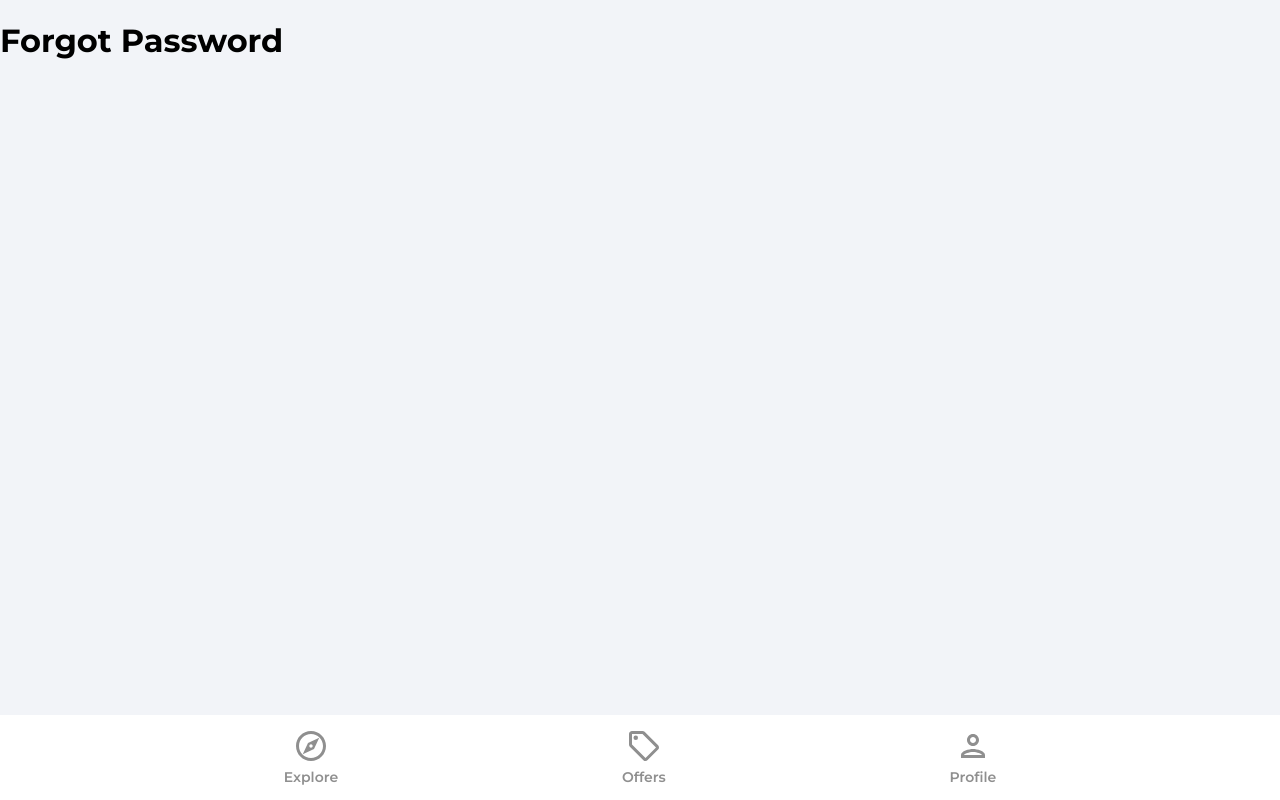
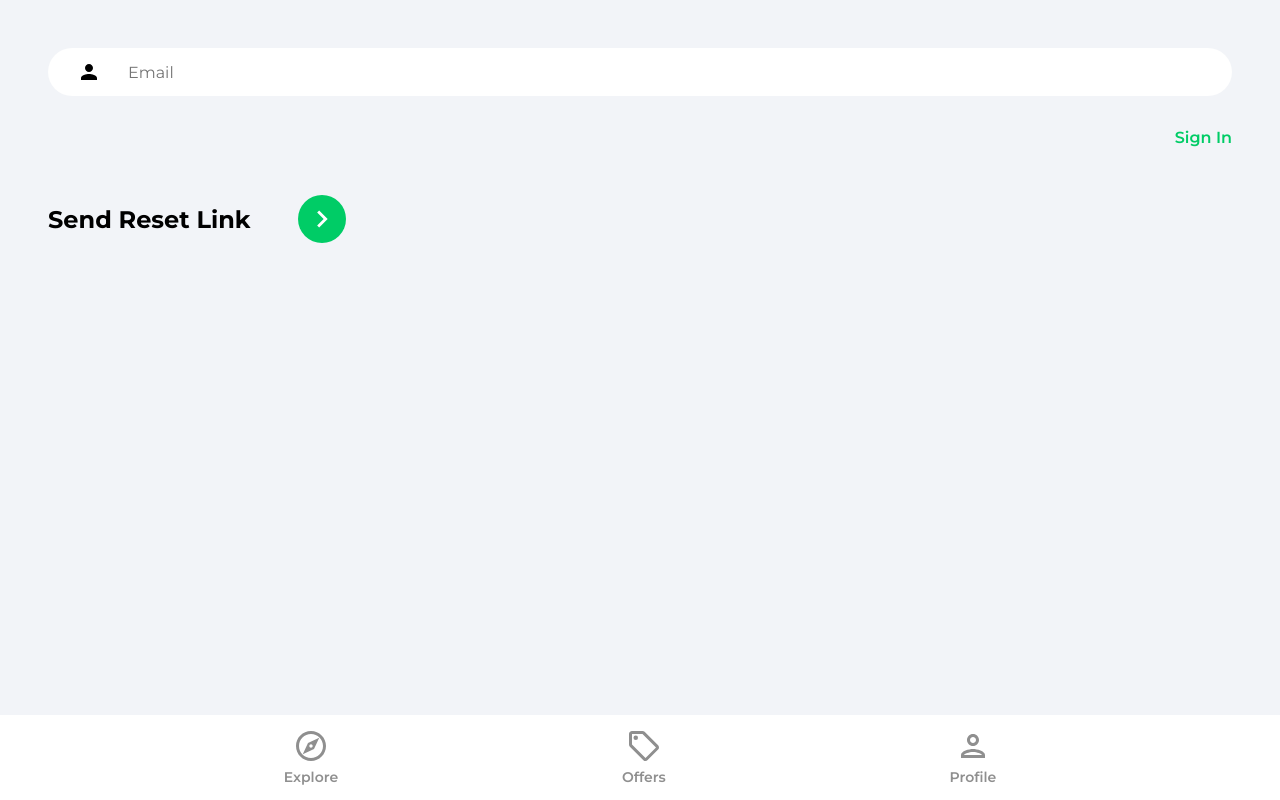
Before and after one commit to Parth0124/house-marketplace, a React (Create React App) app: page /forgot-password in a window 1280 px wide. Built offline with nearby package versions, Linux system fonts and the light colour scheme.

Commit message:
forgot-Password & reset-password functionality

```diff
--- a/src/pages/ForgotPassword.jsx
+++ b/src/pages/ForgotPassword.jsx
@@ -1,9 +1,58 @@
+import { useState } from "react";
+import { Link } from "react-router-dom";
+import { getAuth, sendPasswordResetEmail } from "firebase/auth";
+import { toast } from "react-toastify";
+import { ReactComponent as ArrowRightIcon } from "../assets/svg/keyboardArrowRightIcon.svg";
+
 function ForgotPassword() {
+  const [email, setEmail] = useState("");
+
+  const onChange = (event) => setEmail(event.target.value);
+
+  const onSubmit = async(event) => {
+    event.preventDefault();
+    try{
+      const auth = getAuth()
+      await sendPasswordResetEmail(auth,email)
+      toast.success('Email was sent')
+    }
+    catch(error)
+    {
+      toast.error('Could Not Send Reset Email')
+    }
+  };
+
   return (
-    <div>
-      <h1>Forgot Password</h1>
+    <div className="pageContainer">
+      <header>
+        <p className="pageHeader"></p>
+      </header>
+
+      <main>
+        <form onSubmit={onSubmit}>
+          <input
+            type="email"
+            className="emailInput"
+            placeholder="Email"
+            id="email"
+            value={email}
+            onChange={onChange}
+          />
+
+          <Link className="forgotPasswordLink" to="/sign-in">
+            Sign In
+          </Link>
+
+          <div className="signInBar">
+            <div className="signInText">Send Reset Link</div>
+            <button className="signInButton">
+              <ArrowRightIcon fill="#ffffff" width='34px' height='34px'/>
+            </button>
+          </div>
+        </form>
+      </main>
     </div>
-  )
+  );
 }
 
-export default ForgotPassword
+export default ForgotPassword;
```
